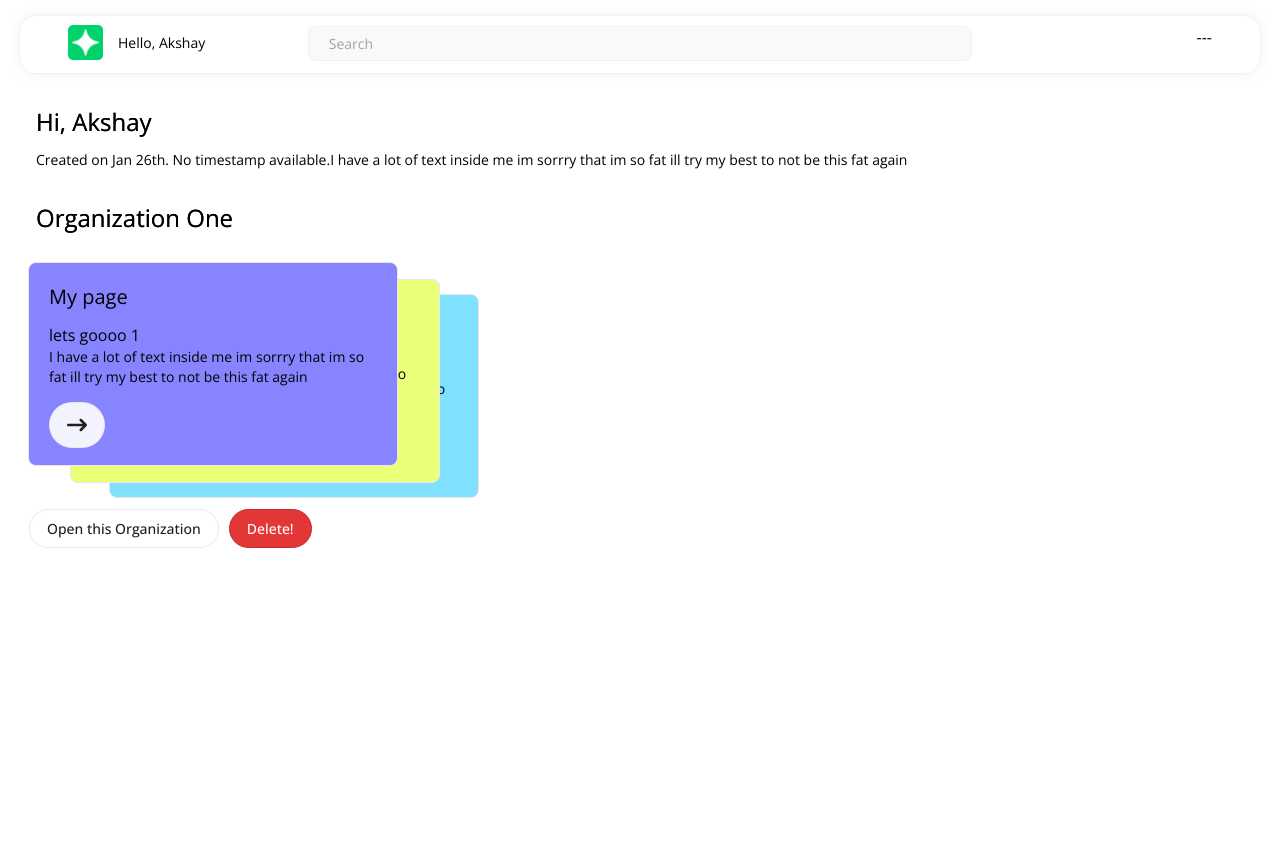
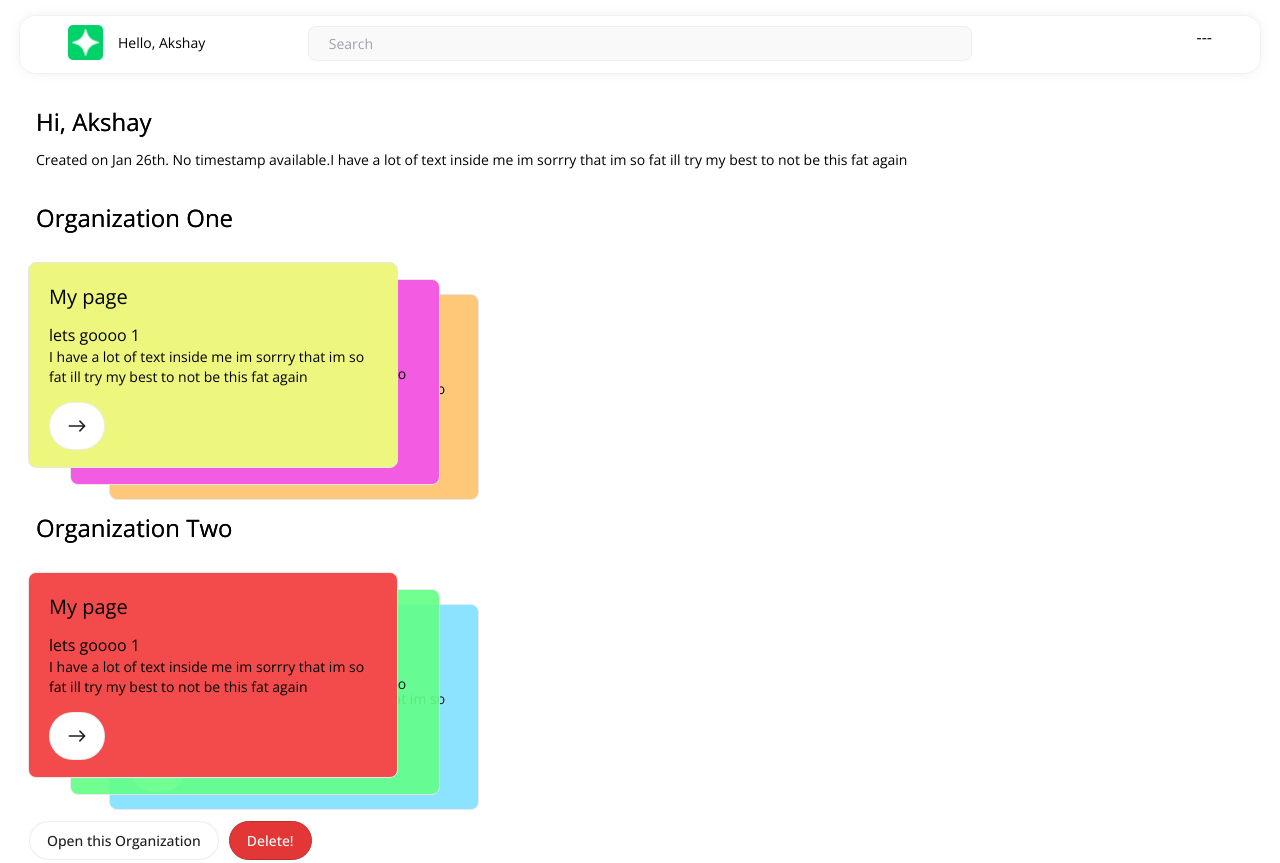
Before and after one commit to akshaykadambatt/hobbies, a Next.js app: page /dashboard in a window 1280 px wide. Before the commit the page ends 800 px from the top, so only its background shows below. Built offline with nearby package versions, Linux system fonts and the light colour scheme; no server answers.

Commit message:
chore: Color corrections and layout restructuring

```diff
--- a/app/dashboard/[organizationId]/page.tsx
+++ b/app/dashboard/[organizationId]/page.tsx
@@ -21,21 +21,21 @@ const Dashboard: React.FC = () => {
       <div className="heading mt-0">First Organization</div>
       <div className="mt-0 ml-3 mt-3 text-sm">Created on Jan 26th. No timestamp available.</div>
       <div className="page-list mt-3">
-      <PageCard favouredSize="card" layoutId="item-1" stacked color="#EDF67D">lets goooo 1</PageCard>
-      <PageCard favouredSize="card" layoutId="item-2" stacked color="#CA7DF9">lets goooo 2</PageCard>
-      <PageCard favouredSize="card" layoutId="item-3" stacked color="#724CF9">lets goooo 3</PageCard>
-      <PageCard favouredSize="card" color="#F34B4B">lets goooo</PageCard>
-      <PageCard favouredSize="card" color="#101419">lets goooo</PageCard>
-      <PageCard favouredSize="card" color="#80E0FF">lets goooo</PageCard>
+      <PageCard favouredSize="card" layoutId="item-1" stacked color="rgb(237, 246, 125)">lets goooo 1</PageCard>
+      <PageCard favouredSize="card" layoutId="item-2" stacked color="rgb(242, 91, 226)">lets goooo 2</PageCard>
+      <PageCard favouredSize="card" layoutId="item-3" stacked color="#ffc879">lets goooo 3</PageCard>
+      <PageCard favouredSize="card" color="rgb(243, 75, 75)">lets goooo</PageCard>
+      <PageCard favouredSize="card" color="rgb(98, 255, 135)">lets goooo</PageCard>
+      <PageCard favouredSize="card" color="rgb(128, 224, 255)">lets goooo</PageCard>
       </div>
       <div className="heading mt-7">First Organization</div>
       <div className="page-list mt-3">
-      <PageCard favouredSize="card" color="#EDF67D">lets goooo 1</PageCard>
-      <PageCard favouredSize="card" color="#CA7DF9">lets goooo 2</PageCard>
-      <PageCard favouredSize="card" color="#724CF9">lets goooo 3</PageCard>
-      <PageCard favouredSize="card" color="#F34B4B">lets goooo</PageCard>
-      <PageCard favouredSize="card" color="#101419">lets goooo</PageCard>
-      <PageCard favouredSize="card" color="#80E0FF">lets goooo</PageCard>
+      <PageCard favouredSize="card" color="rgb(237, 246, 125)">lets goooo 1</PageCard>
+      <PageCard favouredSize="card" color="rgb(242, 91, 226)">lets goooo 2</PageCard>
+      <PageCard favouredSize="card" color="#ffc879">lets goooo 3</PageCard>
+      <PageCard favouredSize="card" color="rgb(243, 75, 75)">lets goooo</PageCard>
+      <PageCard favouredSize="card" color="rgb(98, 255, 135)">lets goooo</PageCard>
+      <PageCard favouredSize="card" color="rgb(128, 224, 255)">lets goooo</PageCard>
       </div>
       <div>
         <div>
--- a/app/dashboard/page.tsx
+++ b/app/dashboard/page.tsx
@@ -20,9 +20,17 @@ const Dashboard: React.FC = () => {
       <div className="heading mt-8">Organization One</div>
       <Link href="/dashboard/a" shallow>
       <div className="stacked-page-cards mt-6">
-      <PageCard favouredSize="card" layoutId="item-1" stacked={true} color="#8684FF">lets goooo 1</PageCard>
-      <PageCard favouredSize="card" layoutId="item-2" stacked={true} color="#ECFF79">lets goooo 2</PageCard>
-      <PageCard favouredSize="card" layoutId="item-3" stacked={true} color="#80E0FF">lets goooo 3</PageCard>
+      <PageCard favouredSize="card" layoutId="item-1" stacked={true} inStack color="rgb(237, 246, 125)">lets goooo 1</PageCard>
+      <PageCard favouredSize="card" layoutId="item-2" stacked={true} inStack color="rgb(242, 91, 226)">lets goooo 2</PageCard>
+      <PageCard favouredSize="card" layoutId="item-3" stacked={true} inStack color="#ffc879">lets goooo 3</PageCard>
+      </div>
+      </Link>
+      <div className="heading mt-10">Organization Two</div>
+      <Link href="/dashboard/a" shallow>
+      <div className="stacked-page-cards mt-6">
+      <PageCard favouredSize="card" stacked={true} inStack color="rgb(243, 75, 75)">lets goooo 1</PageCard>
+      <PageCard favouredSize="card" stacked={true} inStack color="rgb(98, 255, 135)">lets goooo 2</PageCard>
+      <PageCard favouredSize="card" stacked={true} inStack color="rgb(128, 224, 255)">lets goooo 3</PageCard>
       </div>
       </Link>
       <div className="mb-9"></div>
--- a/app/globals.css
+++ b/app/globals.css
@@ -128,3 +128,25 @@ z-index: 3;
   animation: fade-up 1s cubic-bezier(0.075, 0.82, 0.165, 1) 0s 1 forwards;
   transform-origin: 0%;
 }
+.modal-overlay{
+  position: fixed;
+  z-index: 9;
+  height:60vh;
+  width:60vw;
+  background-color: rgb(255, 255, 255);
+  top:10%;
+  left:20%;
+  border-radius: 20px;
+  padding:20px 20px;
+  box-shadow: 0 0 30px 0 #0000001f;
+}
+.modal-backdrop {
+  height:100vh;
+  width:100vw;
+  top:0;
+  left:0;
+  position: fixed;
+  background-color: #00000000;
+  z-index: 6;
+  backdrop-filter: blur(10px);
+}
--- a/components/PageCard.tsx
+++ b/components/PageCard.tsx
@@ -9,9 +9,10 @@ import { redirect, useRouter } from "next/navigation";
 import Image from "next/image";
 import "@/app/globals.css";
 import { IoClose } from "react-icons/io5";
-import { motion, useAnimation } from "framer-motion";
+import { AnimatePresence, motion, useAnimation } from "framer-motion";
 import { ReactNode } from "react";
 import { FaArrowRightLong } from "react-icons/fa6";
+import { IoIosArrowRoundForward } from "react-icons/io";
 interface PageCardProps {
   children: ReactNode;
   favouredSize?: "icon" | "card";
@@ -19,6 +20,7 @@ interface PageCardProps {
   highlightedBlock?: "string";
   layoutId?: string;
   stacked?: boolean;
+  inStack?: boolean;
   color?: string;
 }
 const PageCard: React.FC<PageCardProps> = ({
@@ -28,9 +30,11 @@ const PageCard: React.FC<PageCardProps> = ({
   highlightedBlock,
   layoutId,
   stacked,
-  color
+  inStack,
+  color,
 }) => {
   const [searchBanner, setSearchBanner] = useState(false);
+  const [isModalOpen, setIsModalOpen] = useState(false);
   const controls = useAnimation();
   useEffect(() => {
     if (!searchBanner) {
@@ -47,12 +51,13 @@ const PageCard: React.FC<PageCardProps> = ({
     }
   }, [searchBanner, controls]);
   return (
+    <>
       <motion.div
         whileTap={{ scale: 0.99 }}
         transition={{
           duration: 0.1,
           delay: 0.1,
-        transfrom:"translateZ(0)",
+          transfrom: "translateZ(0)",
           ease: [0.3, 0.0, 0.1, 1.0],
           type: "spring", // Use a spring animation
           stiffness: 300, // Adjust for desired springiness
@@ -68,7 +73,11 @@ const PageCard: React.FC<PageCardProps> = ({
           zIndex: 10,
           position: "relative",
         }}
-
+        onClick={() => {
+          if(!inStack) {
+            setIsModalOpen(true);
+          }
+        }}
         dragTransition={{ bounceStiffness: 1000, bounceDamping: 50 }}
         dragConstraints={{ left: -300, right: 300, top: -100, bottom: 300 }}
         dragElastic={0.09}
@@ -77,7 +86,7 @@ const PageCard: React.FC<PageCardProps> = ({
           stacked ? "stacked-page-card" : "unstacked-page-card"
         }`}
         style={{
-        background:color
+          background: color,
         }}
         whileHover={{
           scale: 1.05,
@@ -86,14 +95,41 @@ const PageCard: React.FC<PageCardProps> = ({
         }}
         layoutId={layoutId || ""}
       >
-      <div className="text-xl mb-3 font-normal">My page</div>      {children}
+        <motion.div layoutId={`${layoutId}-heading`} className="text-xl mb-3 font-normal">My page</motion.div> {children}
         <div className="mb-3 text-sm">
-
-      I have a lot of text inside me im sorrry that im so fat ill try
-      my best to not be this fat again
+          I have a lot of text inside me im sorrry that im so fat ill try my
+          best to not be this fat again
         </div>
-      <div className="button ml-0 py-3 bg-white/[.9]"><FaArrowRightLong size={20} /></div>
+        <motion.div layoutId={`${layoutId}-button`} className="button ml-0 px-3 py-2 bg-white white">
+          <IoIosArrowRoundForward size={30} />
         </motion.div>
+      </motion.div>
+      <AnimatePresence>
+        {isModalOpen && (<>
+          <motion.div
+          layoutId={layoutId || ""}
+            initial={{ opacity: 0 }}
+            animate={{ opacity: 1 }}
+            exit={{ opacity: 0 }}
+            className="modal-overlay"
+            style={{
+              background: `linear-gradient(${color} 10%,#fff 90%)`,
+            }}
+          >
+            {/* Your modal content */}
+            <button onClick={() => setIsModalOpen(false)}>Close</button>
+        <motion.div layoutId={`${layoutId}-heading`} className="heading mb-3 font-normal">My page</motion.div>
+        <br></br> {children} <br></br>
+        <motion.div layoutId={`${layoutId}-button`} className={`button ml-0 px-3 py-2 bg-[${color}]`}>
+          <IoIosArrowRoundForward size={30} />
+        </motion.div>
+        </motion.div>
+          <motion.div initial={{ opacity: 0 }}
+            animate={{ opacity: 1 }}
+            exit={{ opacity: 0 }} className="modal-backdrop"></motion.div>
+        </>)}
+      </AnimatePresence>
+    </>
   );
 };
 
```
Lines whose indentation alone changed are shown as unchanged.
